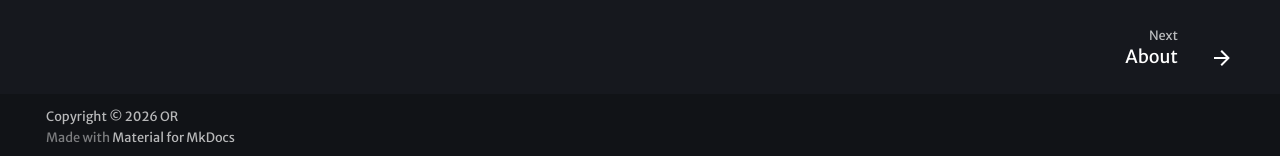
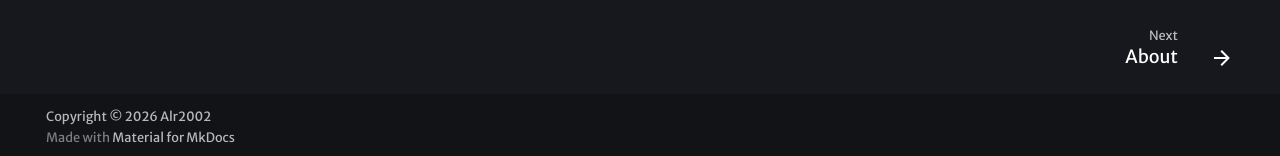
Before and after one commit to Alr2002/openWeather, an MkDocs documentation site: the page built from docs/index.md, in a window 1280 px wide and 958 px high. Shown: the part 799-955 px from the top of the window. Built offline with MkDocs 1.6.1 and Material for MkDocs 9.7.7, drawn with Linux system fonts in a browser that asks for light colours; emoji names are drawn with the system emoji font.

Commit message:
Update mkdocs.yml

```diff
--- a/mkdocs.yml
+++ b/mkdocs.yml
@@ -66,7 +66,7 @@ markdown_extensions:
 #    - icon: simple/linkedin
 #      link: https://linkedin.com/in/willettjames
 
-copyright: Copyright &copy; 2026 OR
+copyright: Copyright &copy; 2026 Alr2002
 
 nav:
   - Home: index.md
```
